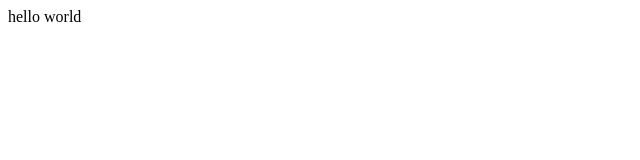
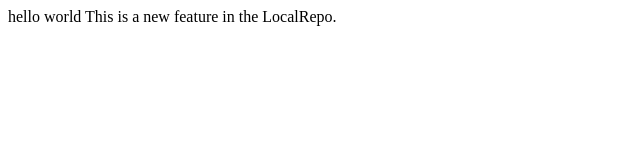
Before and after one commit to prachi0070/Practice, a plain HTML site: page index.html in a window 1280 px wide. Shown: the whole page, without its empty margins (0-640 px from the left). Drawn offline with Linux system fonts and the light colour scheme.

Commit message:
Add feature

```diff
--- a/index.html
+++ b/index.html
@@ -1 +1,4 @@
 <pr>hello world</pr>
+<pr>
+    This is a new feature in the LocalRepo.
+</pr>
```
